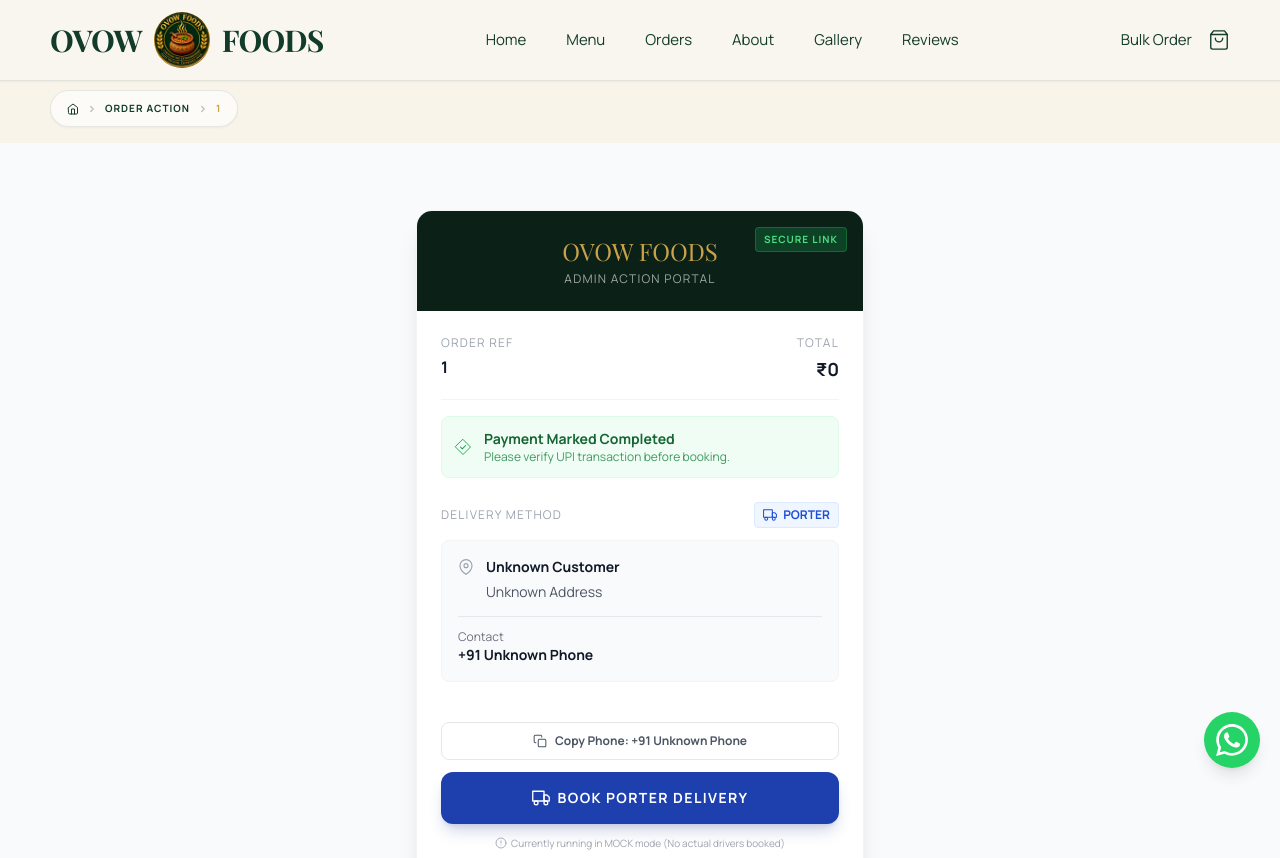
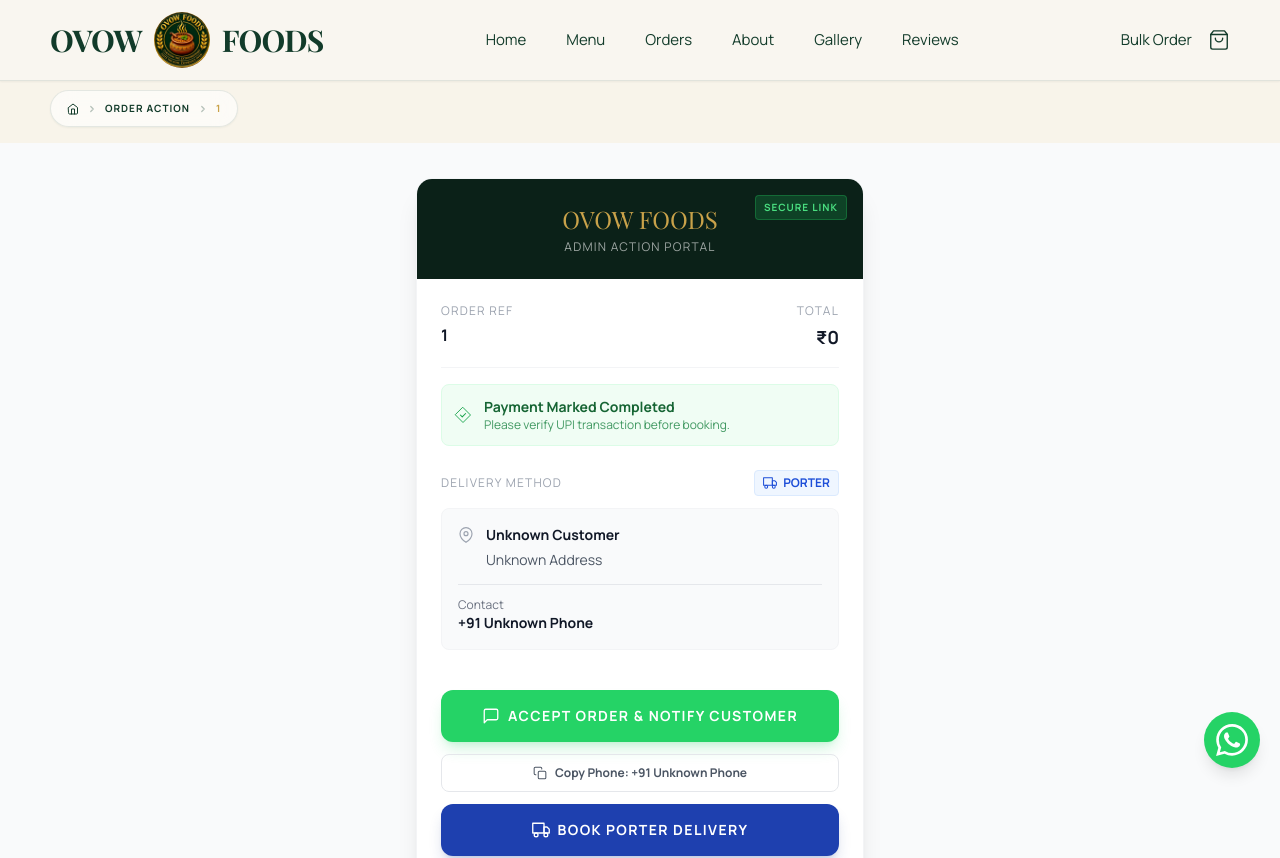
Before and after one commit to Hetsoni28/OVOW_FOODS, a Next.js app: page /order-action/1 in a window 1280 px wide. Shown: the top 858 px of the page. Built offline with nearby package versions, Linux system fonts and the light colour scheme; no server answers; a web font is replaced by a local one.

Commit message:
feat: add accept order & notify customer whatsapp button to admin portal

```diff
--- a/app/order-action/[id]/PorterActionClient.tsx
+++ b/app/order-action/[id]/PorterActionClient.tsx
@@ -1,7 +1,7 @@
 "use client";
 
 import { useState } from "react";
-import { IconCheckCircle, IconTruck, IconAlertCircle, IconCopy, IconNavigation, IconLoader, IconExternalLink } from "@/components/atoms/Icons";
+import { IconCheckCircle, IconTruck, IconAlertCircle, IconCopy, IconNavigation, IconLoader, IconExternalLink, IconMessageSquare } from "@/components/atoms/Icons";
 
 interface PorterData {
   order_id: string;
@@ -14,7 +14,7 @@ interface PorterData {
   estimated_pickup: string;
 }
 
-export function PorterActionClient({ orderRef, phone }: { orderRef: string; phone?: string }) {
+export function PorterActionClient({ orderRef, phone, customerName }: { orderRef: string; phone?: string; customerName?: string }) {
   const [status, setStatus] = useState<"idle" | "loading" | "success" | "error">("idle");
   const [data, setData] = useState<PorterData | null>(null);
   const [copiedPhone, setCopiedPhone] = useState(false);
@@ -80,6 +80,7 @@ export function PorterActionClient({ orderRef, phone }: { orderRef: string; phon
             </div>
           </div>
 
+          <div className="space-y-2 mt-4">
             <a
               href={data.tracking_url}
               target="_blank"
@@ -88,13 +89,53 @@ export function PorterActionClient({ orderRef, phone }: { orderRef: string; phon
             >
               Track Delivery <IconExternalLink size={14} />
             </a>
+
+            {/* Notify Customer with Tracking Link */}
+            {phone && (
+              <button
+                onClick={() => handleNotifyCustomer(data.tracking_url)}
+                className="w-full bg-[#25D366] hover:bg-[#128C7E] text-white p-4 rounded-lg font-bold uppercase tracking-widest text-xs flex items-center justify-center gap-2 transition-colors"
+              >
+                <IconMessageSquare size={16} />
+                Send Tracking to Customer
+              </button>
+            )}
+          </div>
         </div>
       </div>
     );
   }
 
+  const handleNotifyCustomer = (trackingUrl?: string) => {
+    if (!phone) return;
+    const msg = [
+      `✨ *OVOW FOODS | ORDER CONFIRMED* ✨`,
+      `━━━━━━━━━━━━━━━━━━━━━━━━━━━━━━━━━━`,
+      `Hello ${customerName || "there"}! 👋`,
+      ``,
+      `Great news! We have received your order *${orderRef}* and it has been *ACCEPTED*! 🟢`,
+      ``,
+      `Our chefs are preparing your world-class meal right now. 👨‍🍳🔥`,
+      trackingUrl ? `\n*🚚 TRACK YOUR DELIVERY:*\n${trackingUrl}\n` : `We will deliver it to you shortly.`,
+      ``,
+      `Thank you for choosing OVOW FOODS! 🌿`
+    ].join("\n");
+
+    window.open(`https://wa.me/91${phone}?text=${encodeURIComponent(msg)}`, "_blank");
+  };
+
   return (
     <div className="pt-4 space-y-3">
+      {/* Accept & Notify Customer Button */}
+      {phone && (
+        <button
+          onClick={() => handleNotifyCustomer()}
+          className="w-full bg-[#25D366] hover:bg-[#128C7E] text-white p-4 rounded-xl font-bold uppercase tracking-widest text-sm flex items-center justify-center gap-2 transition-colors shadow-lg shadow-[#25D366]/20"
+        >
+          <IconMessageSquare size={18} />
+          Accept Order & Notify Customer
+        </button>
+      )}
       {/* Copy phone button */}
       {phone && (
         <button
--- a/app/order-action/[id]/page.tsx
+++ b/app/order-action/[id]/page.tsx
@@ -92,8 +92,8 @@ export default async function OrderActionPage({
             </div>
           </div>
 
-          {/* Interactive Porter booking — client component */}
-          <PorterActionClient orderRef={orderRef} phone={orderData.p} />
+          {/* Interactive Actions — client component */}
+          <PorterActionClient orderRef={orderRef} phone={orderData.p} customerName={orderData.n} />
 
         </div>
       </div>
```
Lines whose indentation alone changed are shown as unchanged.
